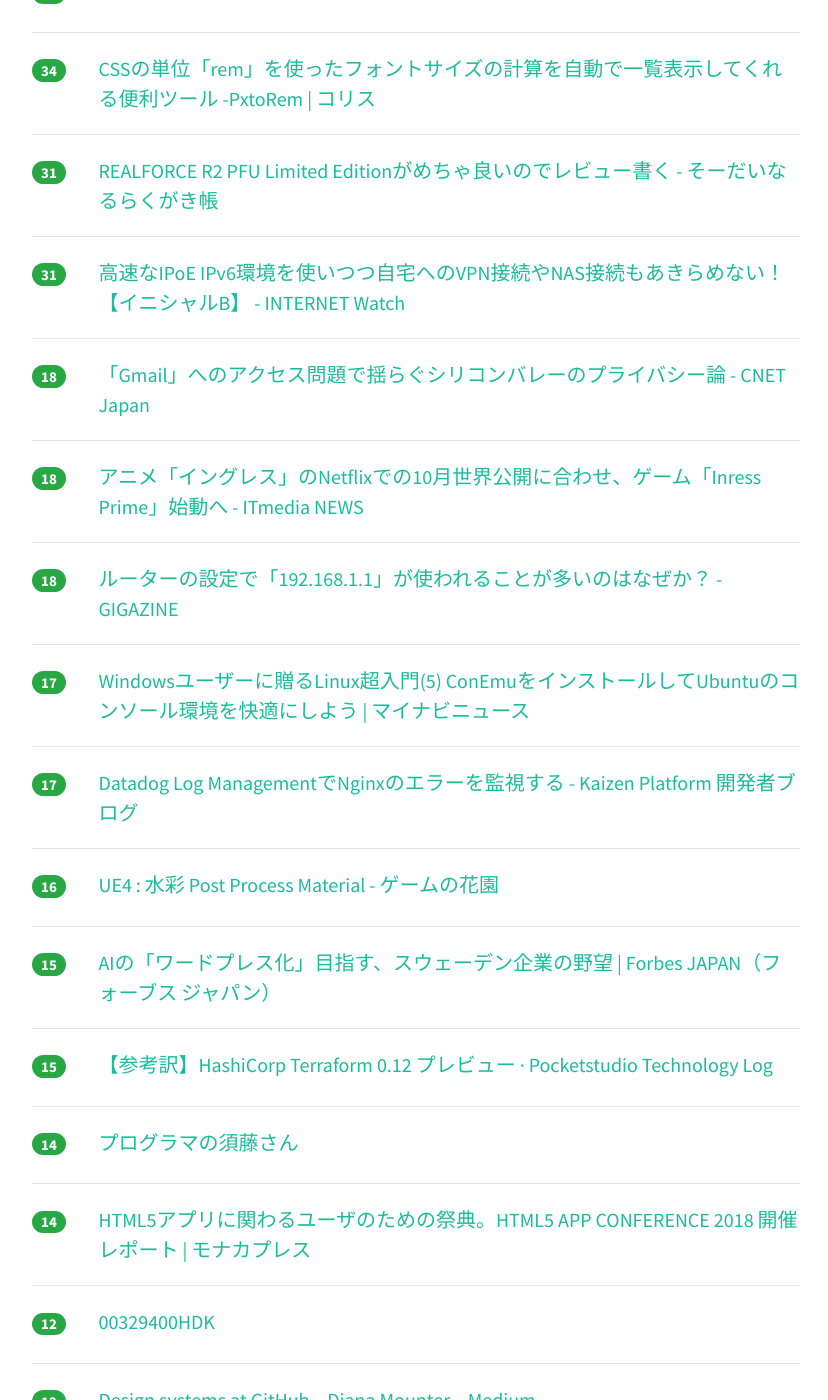
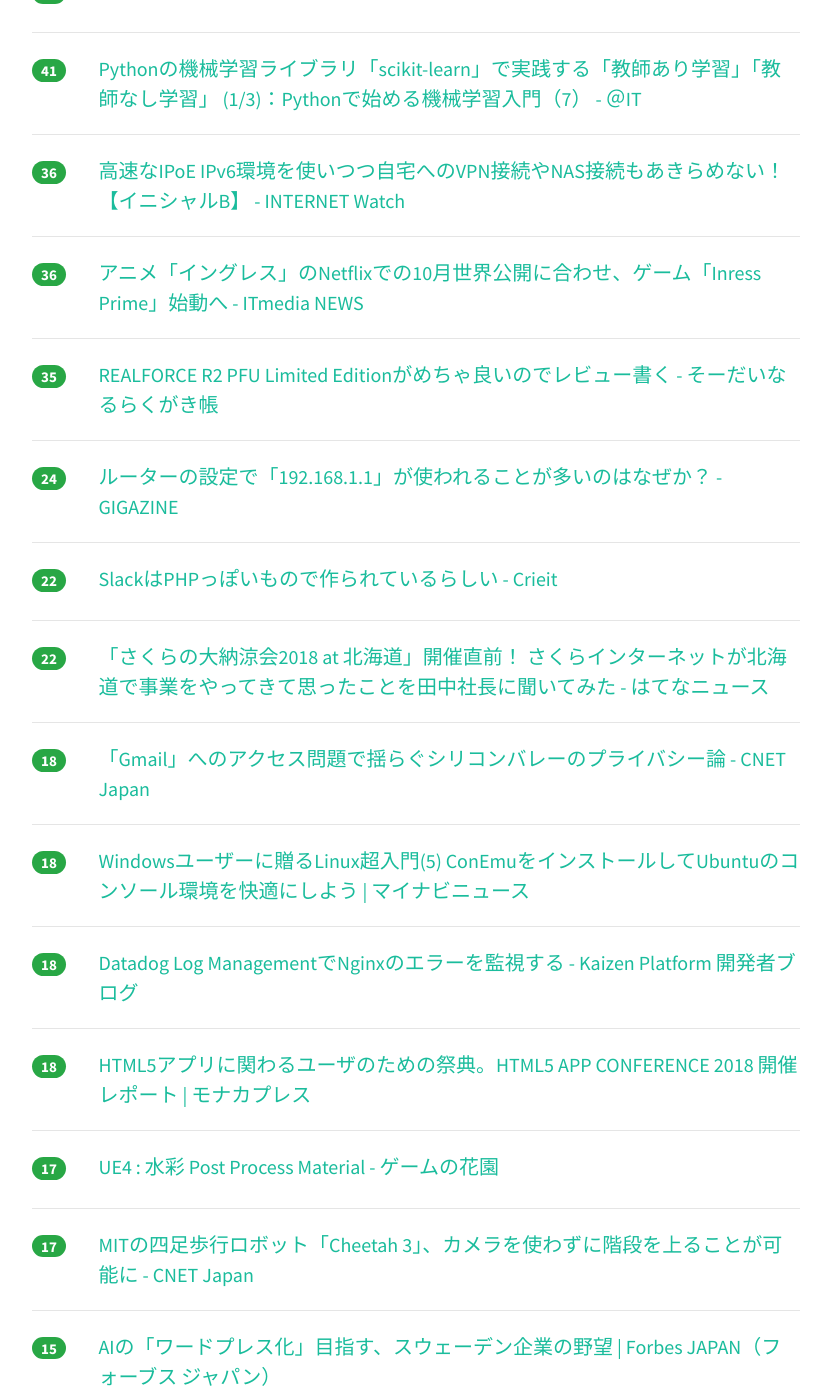
Before and after one commit to yatta47/hatena-matome-site, a Jekyll site: the page built from _posts/2018-07-09-hatena.md, in a window 1280 px wide and 1400 px high, scrolled down 1216 px. Shown: the whole window, without its empty margins (224-1052 px from the left). Built offline with Jekyll 4.4.1, drawn with Linux system fonts in a browser that asks for light colours; nearby versions of some CDN libraries; some of the changed text lies outside the part shown.

Commit message:
Updated 2018-07-09

```diff
--- a/_posts/2018-07-09-hatena.md
+++ b/_posts/2018-07-09-hatena.md
@@ -1,69 +1,89 @@
 ---
 layout: post
 title:  "2018-07-09 はてぶIT"
-date:   2018-07-09 13:02:04
+date:   2018-07-09 14:02:53
 tags: [it-hotentry]
 ---
-49 件のデータあり
+53 件のデータあり
 
 <hr><div class="row">
-<div class="col-1"><span class="badge badge-pill badge-success h2">202</span></div>
+<div class="col-1"><span class="badge badge-pill badge-success h2">267</span></div>
 <div class="col-11"><a href='https://rhysd.hatenablog.com/entry/2018/07/09/090115' target='_blank'>Vim を WebAssembly に移植した - はやくプログラムになりたい</a></div>
 </div>
 <hr>
 <div class="row">
-<div class="col-1"><span class="badge badge-pill badge-success h2">159</span></div>
+<div class="col-1"><span class="badge badge-pill badge-success h2">162</span></div>
 <div class="col-11"><a href='https://www.orangeitems.com/entry/2018/02/08/152022' target='_blank'>2018年にJavaを利用している人は全員理解すべきことを説明してみる（追記あり） - orangeitems’s diary</a></div>
 </div>
 <hr>
 <div class="row">
-<div class="col-1"><span class="badge badge-pill badge-success h2">63</span></div>
+<div class="col-1"><span class="badge badge-pill badge-success h2">111</span></div>
 <div class="col-11"><a href='https://www.publickey1.jp/blog/18/zenlogic.html' target='_blank'>ファーストサーバのレンタルサーバ「Zenlogic」、金曜夜からの全面サービス停止が解けず、いまだ停止中。ストレージ障害のためのメンテナンスで － Publickey</a></div>
 </div>
 <hr>
 <div class="row">
-<div class="col-1"><span class="badge badge-pill badge-success h2">62</span></div>
+<div class="col-1"><span class="badge badge-pill badge-success h2">90</span></div>
+<div class="col-11"><a href='https://speakerdeck.com/likr/html5apuriniokerupahuomansufalseji-chu-zhi-shi' target='_blank'>HTML5アプリにおけるパフォーマンスの基礎知識 - Speaker Deck</a></div>
+</div>
+<hr>
+<div class="row">
+<div class="col-1"><span class="badge badge-pill badge-success h2">85</span></div>
+<div class="col-11"><a href='http://www.itmedia.co.jp/news/articles/1807/09/news059.html' target='_blank'>ファーストサーバの「Zenlogic」全面停止3日間続く　再開は「未定」に - ITmedia NEWS</a></div>
+</div>
+<hr>
+<div class="row">
+<div class="col-1"><span class="badge badge-pill badge-success h2">83</span></div>
+<div class="col-11"><a href='https://jp.techcrunch.com/2018/07/09/progate-global/' target='_blank'>40万人が使うプログラミング学習サービス「Progate」、米国子会社を設立しグローバル展開を加速 | TechCrunch Japan</a></div>
+</div>
+<hr>
+<div class="row">
+<div class="col-1"><span class="badge badge-pill badge-success h2">69</span></div>
 <div class="col-11"><a href='https://zenlogic.jp/news/status/syogai/' target='_blank'>6月19日より一部のお客様で発生している高負荷障害に関するお詫びとお知らせ ｜Zenlogicサポートサイト[ファーストサーバ]</a></div>
 </div>
 <hr>
 <div class="row">
-<div class="col-1"><span class="badge badge-pill badge-success h2">59</span></div>
-<div class="col-11"><a href='https://speakerdeck.com/likr/html5apuriniokerupahuomansufalseji-chu-zhi-shi' target='_blank'>HTML5アプリにおけるパフォーマンスの基礎知識 - Speaker Deck</a></div>
+<div class="col-1"><span class="badge badge-pill badge-success h2">50</span></div>
+<div class="col-11"><a href='https://coliss.com/articles/browser/chrome/convert-pixel-units-to-rem.html' target='_blank'>CSSの単位「rem」を使ったフォントサイズの計算を自動で一覧表示してくれる便利ツール -PxtoRem | コリス</a></div>
 </div>
 <hr>
 <div class="row">
-<div class="col-1"><span class="badge badge-pill badge-success h2">57</span></div>
-<div class="col-11"><a href='https://jp.techcrunch.com/2018/07/09/progate-global/' target='_blank'>40万人が使うプログラミング学習サービス「Progate」、米国子会社を設立しグローバル展開を加速 | TechCrunch Japan</a></div>
+<div class="col-1"><span class="badge badge-pill badge-success h2">48</span></div>
+<div class="col-11"><a href='http://note.golden-lucky.net/2018/07/blog-post.html' target='_blank'>k16's note: 技術書をクラウドファンディングで出版してみた</a></div>
 </div>
 <hr>
 <div class="row">
-<div class="col-1"><span class="badge badge-pill badge-success h2">50</span></div>
-<div class="col-11"><a href='http://www.itmedia.co.jp/news/articles/1807/09/news059.html' target='_blank'>ファーストサーバの「Zenlogic」全面停止3日間続く　再開は「未定」に - ITmedia NEWS</a></div>
-</div>
-<hr>
-<div class="row">
-<div class="col-1"><span class="badge badge-pill badge-success h2">39</span></div>
+<div class="col-1"><span class="badge badge-pill badge-success h2">41</span></div>
 <div class="col-11"><a href='http://www.atmarkit.co.jp/ait/articles/1807/09/news016.html' target='_blank'>Pythonの機械学習ライブラリ「scikit-learn」で実践する「教師あり学習」「教師なし学習」 (1/3)：Pythonで始める機械学習入門（7） - ＠IT</a></div>
 </div>
 <hr>
 <div class="row">
-<div class="col-1"><span class="badge badge-pill badge-success h2">39</span></div>
-<div class="col-11"><a href='http://note.golden-lucky.net/2018/07/blog-post.html' target='_blank'>k16's note: 技術書をクラウドファンディングで出版してみた</a></div>
+<div class="col-1"><span class="badge badge-pill badge-success h2">36</span></div>
+<div class="col-11"><a href='https://internet.watch.impress.co.jp/docs/column/shimizu/1131132.html' target='_blank'>高速なIPoE IPv6環境を使いつつ自宅へのVPN接続やNAS接続もあきらめない！【イニシャルB】 - INTERNET Watch</a></div>
 </div>
 <hr>
 <div class="row">
-<div class="col-1"><span class="badge badge-pill badge-success h2">34</span></div>
-<div class="col-11"><a href='https://coliss.com/articles/browser/chrome/convert-pixel-units-to-rem.html' target='_blank'>CSSの単位「rem」を使ったフォントサイズの計算を自動で一覧表示してくれる便利ツール -PxtoRem | コリス</a></div>
+<div class="col-1"><span class="badge badge-pill badge-success h2">36</span></div>
+<div class="col-11"><a href='http://www.itmedia.co.jp/news/articles/1807/09/news055.html' target='_blank'>アニメ「イングレス」のNetflixでの10月世界公開に合わせ、ゲーム「Inress Prime」始動へ - ITmedia NEWS</a></div>
 </div>
 <hr>
 <div class="row">
-<div class="col-1"><span class="badge badge-pill badge-success h2">31</span></div>
+<div class="col-1"><span class="badge badge-pill badge-success h2">35</span></div>
 <div class="col-11"><a href='https://soudai.hatenablog.com/entry/2018/07/08/205116' target='_blank'>REALFORCE R2 PFU Limited Editionがめちゃ良いのでレビュー書く - そーだいなるらくがき帳</a></div>
 </div>
 <hr>
 <div class="row">
-<div class="col-1"><span class="badge badge-pill badge-success h2">31</span></div>
-<div class="col-11"><a href='https://internet.watch.impress.co.jp/docs/column/shimizu/1131132.html' target='_blank'>高速なIPoE IPv6環境を使いつつ自宅へのVPN接続やNAS接続もあきらめない！【イニシャルB】 - INTERNET Watch</a></div>
+<div class="col-1"><span class="badge badge-pill badge-success h2">24</span></div>
+<div class="col-11"><a href='https://gigazine.net/news/20180709-192-168-1-1-history/' target='_blank'>ルーターの設定で「192.168.1.1」が使われることが多いのはなぜか？ - GIGAZINE</a></div>
+</div>
+<hr>
+<div class="row">
+<div class="col-1"><span class="badge badge-pill badge-success h2">22</span></div>
+<div class="col-11"><a href='https://crieit.net/posts/Slack-PHP' target='_blank'>SlackはPHPっぽいもので作られているらしい - Crieit</a></div>
+</div>
+<hr>
+<div class="row">
+<div class="col-1"><span class="badge badge-pill badge-success h2">22</span></div>
+<div class="col-11"><a href='http://hatenanews.com/articles/2018/07/09/110000' target='_blank'>「さくらの大納涼会2018 at 北海道」開催直前！ さくらインターネットが北海道で事業をやってきて思ったことを田中社長に聞いてみた - はてなニュース</a></div>
 </div>
 <hr>
 <div class="row">
@@ -73,27 +93,27 @@ tags: [it-hotentry]
 <hr>
 <div class="row">
 <div class="col-1"><span class="badge badge-pill badge-success h2">18</span></div>
-<div class="col-11"><a href='http://www.itmedia.co.jp/news/articles/1807/09/news055.html' target='_blank'>アニメ「イングレス」のNetflixでの10月世界公開に合わせ、ゲーム「Inress Prime」始動へ - ITmedia NEWS</a></div>
+<div class="col-11"><a href='https://news.mynavi.jp/article/liunx_win-5/' target='_blank'>Windowsユーザーに贈るLinux超入門(5) ConEmuをインストールしてUbuntuのコンソール環境を快適にしよう | マイナビニュース</a></div>
 </div>
 <hr>
 <div class="row">
 <div class="col-1"><span class="badge badge-pill badge-success h2">18</span></div>
-<div class="col-11"><a href='https://gigazine.net/news/20180709-192-168-1-1-history/' target='_blank'>ルーターの設定で「192.168.1.1」が使われることが多いのはなぜか？ - GIGAZINE</a></div>
+<div class="col-11"><a href='https://developer.kaizenplatform.com/entry/glidenote/2018-07-09' target='_blank'>Datadog Log ManagementでNginxのエラーを監視する - Kaizen Platform 開発者ブログ</a></div>
+</div>
+<hr>
+<div class="row">
+<div class="col-1"><span class="badge badge-pill badge-success h2">18</span></div>
+<div class="col-11"><a href='https://press.monaca.io/kanako/2740' target='_blank'>HTML5アプリに関わるユーザのための祭典。HTML5 APP CONFERENCE 2018 開催レポート | モナカプレス</a></div>
 </div>
 <hr>
 <div class="row">
 <div class="col-1"><span class="badge badge-pill badge-success h2">17</span></div>
-<div class="col-11"><a href='https://news.mynavi.jp/article/liunx_win-5/' target='_blank'>Windowsユーザーに贈るLinux超入門(5) ConEmuをインストールしてUbuntuのコンソール環境を快適にしよう | マイナビニュース</a></div>
+<div class="col-11"><a href='https://aqu.hatenablog.com/entry/2018/07/09/000805' target='_blank'>UE4 : 水彩 Post Process Material - ゲームの花園</a></div>
 </div>
 <hr>
 <div class="row">
 <div class="col-1"><span class="badge badge-pill badge-success h2">17</span></div>
-<div class="col-11"><a href='https://developer.kaizenplatform.com/entry/glidenote/2018-07-09' target='_blank'>Datadog Log ManagementでNginxのエラーを監視する - Kaizen Platform 開発者ブログ</a></div>
-</div>
-<hr>
-<div class="row">
-<div class="col-1"><span class="badge badge-pill badge-success h2">16</span></div>
-<div class="col-11"><a href='https://aqu.hatenablog.com/entry/2018/07/09/000805' target='_blank'>UE4 : 水彩 Post Process Material - ゲームの花園</a></div>
+<div class="col-11"><a href='https://japan.cnet.com/article/35122119/' target='_blank'>MITの四足歩行ロボット「Cheetah 3」、カメラを使わずに階段を上ることが可能に - CNET Japan</a></div>
 </div>
 <hr>
 <div class="row">
@@ -103,17 +123,47 @@ tags: [it-hotentry]
 <hr>
 <div class="row">
 <div class="col-1"><span class="badge badge-pill badge-success h2">15</span></div>
+<div class="col-11"><a href='https://anond.hatelabo.jp/20180709030850' target='_blank'>プログラマの須藤さん</a></div>
+</div>
+<hr>
+<div class="row">
+<div class="col-1"><span class="badge badge-pill badge-success h2">15</span></div>
 <div class="col-11"><a href='https://pocketstudio.net/2018/07/07/cterraform-0-1-2-preview-translate-jp.md/' target='_blank'>【参考訳】HashiCorp Terraform 0.12 プレビュー · Pocketstudio Technology Log</a></div>
 </div>
 <hr>
 <div class="row">
-<div class="col-1"><span class="badge badge-pill badge-success h2">14</span></div>
-<div class="col-11"><a href='https://anond.hatelabo.jp/20180709030850' target='_blank'>プログラマの須藤さん</a></div>
+<div class="col-1"><span class="badge badge-pill badge-success h2">15</span></div>
+<div class="col-11"><a href='https://note.mu/sadako_a_/n/n8abcf648c9c6' target='_blank'>判別しやすいステータスのデザインを考える｜sadakoa｜note</a></div>
 </div>
 <hr>
 <div class="row">
 <div class="col-1"><span class="badge badge-pill badge-success h2">14</span></div>
-<div class="col-11"><a href='https://press.monaca.io/kanako/2740' target='_blank'>HTML5アプリに関わるユーザのための祭典。HTML5 APP CONFERENCE 2018 開催レポート | モナカプレス</a></div>
+<div class="col-11"><a href='https://japan.cnet.com/article/35122106/' target='_blank'>Twitter、偽情報対策強化--1日100万超のアカウント停止との報道 - CNET Japan</a></div>
+</div>
+<hr>
+<div class="row">
+<div class="col-1"><span class="badge badge-pill badge-success h2">14</span></div>
+<div class="col-11"><a href='https://liginc.co.jp/397899' target='_blank'>Google Chromeユーザーは知っておくべき神ワザ！ ひとつ上のスクリーンショット術 | 東京上野のWeb制作会社LIG</a></div>
+</div>
+<hr>
+<div class="row">
+<div class="col-1"><span class="badge badge-pill badge-success h2">14</span></div>
+<div class="col-11"><a href='https://coliss.com/articles/build-websites/operation/javascript/tour-guide-of-your-app-shepherd.html' target='_blank'>[JS]Webアプリやページのツアーガイドを簡単に加えることができる軽量スクリプト -Shepherd | コリス</a></div>
+</div>
+<hr>
+<div class="row">
+<div class="col-1"><span class="badge badge-pill badge-success h2">13</span></div>
+<div class="col-11"><a href='https://medium.com/@broccolini/c8e5378d2542' target='_blank'>Design systems at GitHub – Diana Mounter – Medium</a></div>
+</div>
+<hr>
+<div class="row">
+<div class="col-1"><span class="badge badge-pill badge-success h2">13</span></div>
+<div class="col-11"><a href='http://www.itmedia.co.jp/news/articles/1807/09/news051.html' target='_blank'>イーロン・マスク氏、タイ洞窟の少年救出用ミニ潜水艦の動画を披露 - ITmedia NEWS</a></div>
+</div>
+<hr>
+<div class="row">
+<div class="col-1"><span class="badge badge-pill badge-success h2">13</span></div>
+<div class="col-11"><a href='https://liginc.co.jp/404009' target='_blank'>Webデザインの勉強方法について自分なりに考えてみる | 東京上野のWeb制作会社LIG</a></div>
 </div>
 <hr>
 <div class="row">
@@ -122,43 +172,18 @@ tags: [it-hotentry]
 </div>
 <hr>
 <div class="row">
-<div class="col-1"><span class="badge badge-pill badge-success h2">12</span></div>
-<div class="col-11"><a href='https://medium.com/@broccolini/c8e5378d2542' target='_blank'>Design systems at GitHub – Diana Mounter – Medium</a></div>
-</div>
-<hr>
-<div class="row">
-<div class="col-1"><span class="badge badge-pill badge-success h2">12</span></div>
-<div class="col-11"><a href='https://japan.cnet.com/article/35122106/' target='_blank'>Twitter、偽情報対策強化--1日100万超のアカウント停止との報道 - CNET Japan</a></div>
-</div>
-<hr>
-<div class="row">
-<div class="col-1"><span class="badge badge-pill badge-success h2">12</span></div>
-<div class="col-11"><a href='https://liginc.co.jp/397899' target='_blank'>Google Chromeユーザーは知っておくべき神ワザ！ ひとつ上のスクリーンショット術 | 東京上野のWeb制作会社LIG</a></div>
-</div>
-<hr>
-<div class="row">
-<div class="col-1"><span class="badge badge-pill badge-success h2">12</span></div>
-<div class="col-11"><a href='https://coliss.com/articles/build-websites/operation/javascript/tour-guide-of-your-app-shepherd.html' target='_blank'>[JS]Webアプリやページのツアーガイドを簡単に加えることができる軽量スクリプト -Shepherd | コリス</a></div>
-</div>
-<hr>
-<div class="row">
-<div class="col-1"><span class="badge badge-pill badge-success h2">12</span></div>
-<div class="col-11"><a href='https://japan.cnet.com/article/35122119/' target='_blank'>MITの四足歩行ロボット「Cheetah 3」、カメラを使わずに階段を上ることが可能に - CNET Japan</a></div>
-</div>
-<hr>
-<div class="row">
-<div class="col-1"><span class="badge badge-pill badge-success h2">12</span></div>
-<div class="col-11"><a href='https://crieit.net/posts/Slack-PHP' target='_blank'>SlackはPHPっぽいもので作られているらしい - Crieit</a></div>
-</div>
-<hr>
-<div class="row">
 <div class="col-1"><span class="badge badge-pill badge-success h2">11</span></div>
 <div class="col-11"><a href='http://www.atmarkit.co.jp/ait/articles/1807/09/news023.html' target='_blank'>Excel 2013／2016で地図上にグラフを表示する：Tech TIPS - ＠IT</a></div>
 </div>
 <hr>
 <div class="row">
-<div class="col-1"><span class="badge badge-pill badge-success h2">10</span></div>
-<div class="col-11"><a href='http://www.itmedia.co.jp/news/articles/1807/09/news051.html' target='_blank'>イーロン・マスク氏、タイ洞窟の少年救出用ミニ潜水艦の動画を披露 - ITmedia NEWS</a></div>
+<div class="col-1"><span class="badge badge-pill badge-success h2">11</span></div>
+<div class="col-11"><a href='https://tech.nikkeibp.co.jp/atcl/nxt/column/18/00364/070300001/' target='_blank'>「引退のご予定は？」に傷つくシニアSE、独自調査に寄せられた悲鳴 | 日経 xTECH（クロステック）</a></div>
+</div>
+<hr>
+<div class="row">
+<div class="col-1"><span class="badge badge-pill badge-success h2">11</span></div>
+<div class="col-11"><a href='https://gigazine.net/news/20180709-owing-iphone-common-sign-wealth/' target='_blank'>「iPhoneを所有している人は高収入である可能性が高い」という研究結果が明らかに - GIGAZINE</a></div>
 </div>
 <hr>
 <div class="row">
@@ -172,8 +197,23 @@ tags: [it-hotentry]
 </div>
 <hr>
 <div class="row">
-<div class="col-1"><span class="badge badge-pill badge-success h2">8</span></div>
-<div class="col-11"><a href='http://blog.livedoor.jp/itsoku/archives/53778578.html' target='_blank'>Windows 10にアップグレードして良かったことってなんかある？ : IT速報</a></div>
+<div class="col-1"><span class="badge badge-pill badge-success h2">9</span></div>
+<div class="col-11"><a href='https://github.com/microstates/microstates.js' target='_blank'>GitHub - microstates/microstates.js: Composable State Primitives for JavaScript</a></div>
+</div>
+<hr>
+<div class="row">
+<div class="col-1"><span class="badge badge-pill badge-success h2">9</span></div>
+<div class="col-11"><a href='http://jiraffe.co.jp/news/2018/07/06/1206/' target='_blank'>ジラフ、新CTO（最高技術責任者）にRuby on Rails contributerである吉田篤が就任 | 株式会社ジラフ</a></div>
+</div>
+<hr>
+<div class="row">
+<div class="col-1"><span class="badge badge-pill badge-success h2">9</span></div>
+<div class="col-11"><a href='https://liginc.co.jp/405253' target='_blank'>本当に意味、わかってる？ ビジネスシーンで最低限知っておきたい3文字英語 | 東京上野のWeb制作会社LIG</a></div>
+</div>
+<hr>
+<div class="row">
+<div class="col-1"><span class="badge badge-pill badge-success h2">9</span></div>
+<div class="col-11"><a href='http://ilamemo.com/2018/07/watercolor/' target='_blank'>アピアランスを使ってオブジェクト１つで水彩風ドット | いらめも部</a></div>
 </div>
 <hr>
 <div class="row">
@@ -197,28 +237,13 @@ tags: [it-hotentry]
 </div>
 <hr>
 <div class="row">
-<div class="col-1"><span class="badge badge-pill badge-success h2">8</span></div>
-<div class="col-11"><a href='http://jiraffe.co.jp/news/2018/07/06/1206/' target='_blank'>ジラフ、新CTO（最高技術責任者）にRuby on Rails contributerである吉田篤が就任 | 株式会社ジラフ</a></div>
-</div>
-<hr>
-<div class="row">
-<div class="col-1"><span class="badge badge-pill badge-success h2">8</span></div>
-<div class="col-11"><a href='https://liginc.co.jp/405253' target='_blank'>本当に意味、わかってる？ ビジネスシーンで最低限知っておきたい3文字英語 | 東京上野のWeb制作会社LIG</a></div>
-</div>
-<hr>
-<div class="row">
-<div class="col-1"><span class="badge badge-pill badge-success h2">8</span></div>
-<div class="col-11"><a href='http://ilamemo.com/2018/07/watercolor/' target='_blank'>アピアランスを使ってオブジェクト１つで水彩風ドット | いらめも部</a></div>
-</div>
-<hr>
-<div class="row">
-<div class="col-1"><span class="badge badge-pill badge-success h2">8</span></div>
-<div class="col-11"><a href='https://tech.nikkeibp.co.jp/atcl/nxt/column/18/00364/070300001/' target='_blank'>「引退のご予定は？」に傷つくシニアSE、独自調査に寄せられた悲鳴 | 日経 xTECH（クロステック）</a></div>
+<div class="col-1"><span class="badge badge-pill badge-success h2">7</span></div>
+<div class="col-11"><a href='https://github.com/retejs/rete' target='_blank'>GitHub - retejs/rete: JavaScript framework for visual programming and creating node editor</a></div>
 </div>
 <hr>
 <div class="row">
 <div class="col-1"><span class="badge badge-pill badge-success h2">7</span></div>
-<div class="col-11"><a href='https://github.com/microstates/microstates.js' target='_blank'>GitHub - microstates/microstates.js: Composable State Primitives for JavaScript</a></div>
+<div class="col-11"><a href='http://blog.livedoor.jp/itsoku/archives/53778578.html' target='_blank'>Windows 10にアップグレードして良かったことってなんかある？ : IT速報</a></div>
 </div>
 <hr>
 <div class="row">
@@ -228,12 +253,17 @@ tags: [it-hotentry]
 <hr>
 <div class="row">
 <div class="col-1"><span class="badge badge-pill badge-success h2">6</span></div>
-<div class="col-11"><a href='https://github.com/retejs/rete' target='_blank'>GitHub - retejs/rete: JavaScript framework for visual programming and creating node editor</a></div>
+<div class="col-11"><a href='http://www.afpbb.com/articles/-/3181622?cx_amp=all' target='_blank'>ツイッター、1日100万超の偽アカウントを使用停止に 偽情報拡散防止を強化　写真1枚　国際ニュース：AFPBB News</a></div>
 </div>
 <hr>
 <div class="row">
 <div class="col-1"><span class="badge badge-pill badge-success h2">6</span></div>
-<div class="col-11"><a href='http://www.afpbb.com/articles/-/3181622?cx_amp=all' target='_blank'>ツイッター、1日100万超の偽アカウントを使用停止に 偽情報拡散防止を強化　写真1枚　国際ニュース：AFPBB News</a></div>
+<div class="col-11"><a href='https://findy-code.io/engineer-lab/funho-engineer-merit' target='_blank'>分報いいよ！フリーランス・副業エンジニアと分報でコミュニケーションを取る Findy の開発 | Findy Engineer Lab - ファインディエンジニアラボ</a></div>
+</div>
+<hr>
+<div class="row">
+<div class="col-1"><span class="badge badge-pill badge-success h2">6</span></div>
+<div class="col-11"><a href='http://ascii.jp/elem/000/001/706/1706552/' target='_blank'>ASCII.jp：人工知能で処理←実は人海戦術、偽AI企業が蔓延する理由</a></div>
 </div>
 <hr>
 <div class="row">
@@ -241,13 +271,3 @@ tags: [it-hotentry]
 <div class="col-11"><a href='https://blog.goo.ne.jp/pook24/e/728f9d1aedc9654d78d5f1a958283cb7' target='_blank'>ラズパイとスマホでラジコン戦車を操縦する - 初歩の電子工作とデジカメの日記</a></div>
 </div>
 <hr>
-<div class="row">
-<div class="col-1"><span class="badge badge-pill badge-success h2">5</span></div>
-<div class="col-11"><a href='https://findy-code.io/engineer-lab/funho-engineer-merit' target='_blank'>分報いいよ！フリーランス・副業エンジニアと分報でコミュニケーションを取る Findy の開発 | Findy Engineer Lab - ファインディエンジニアラボ</a></div>
-</div>
-<hr>
-<div class="row">
-<div class="col-1"><span class="badge badge-pill badge-success h2">5</span></div>
-<div class="col-11"><a href='https://note.mu/sadako_a_/n/n8abcf648c9c6' target='_blank'>判別しやすいステータスのデザインを考える｜sadakoa｜note</a></div>
-</div>
-<hr>
```
